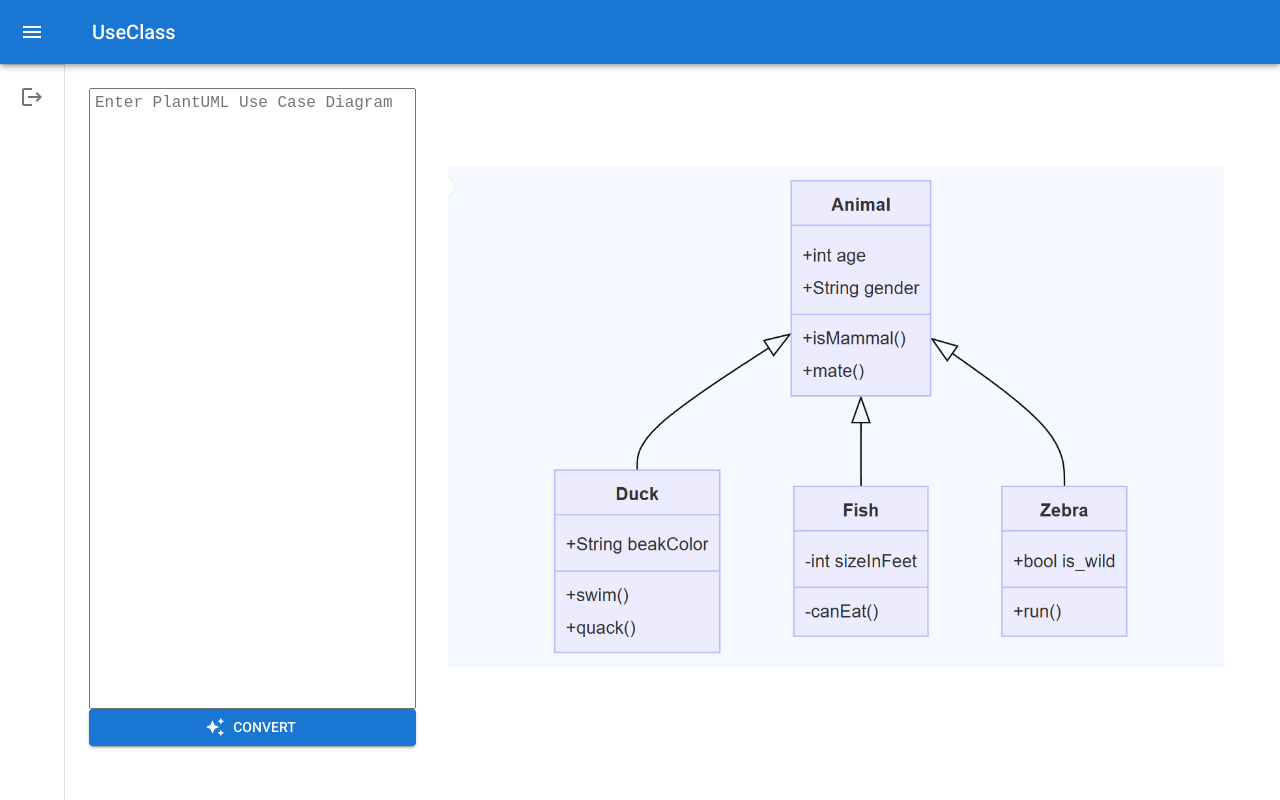
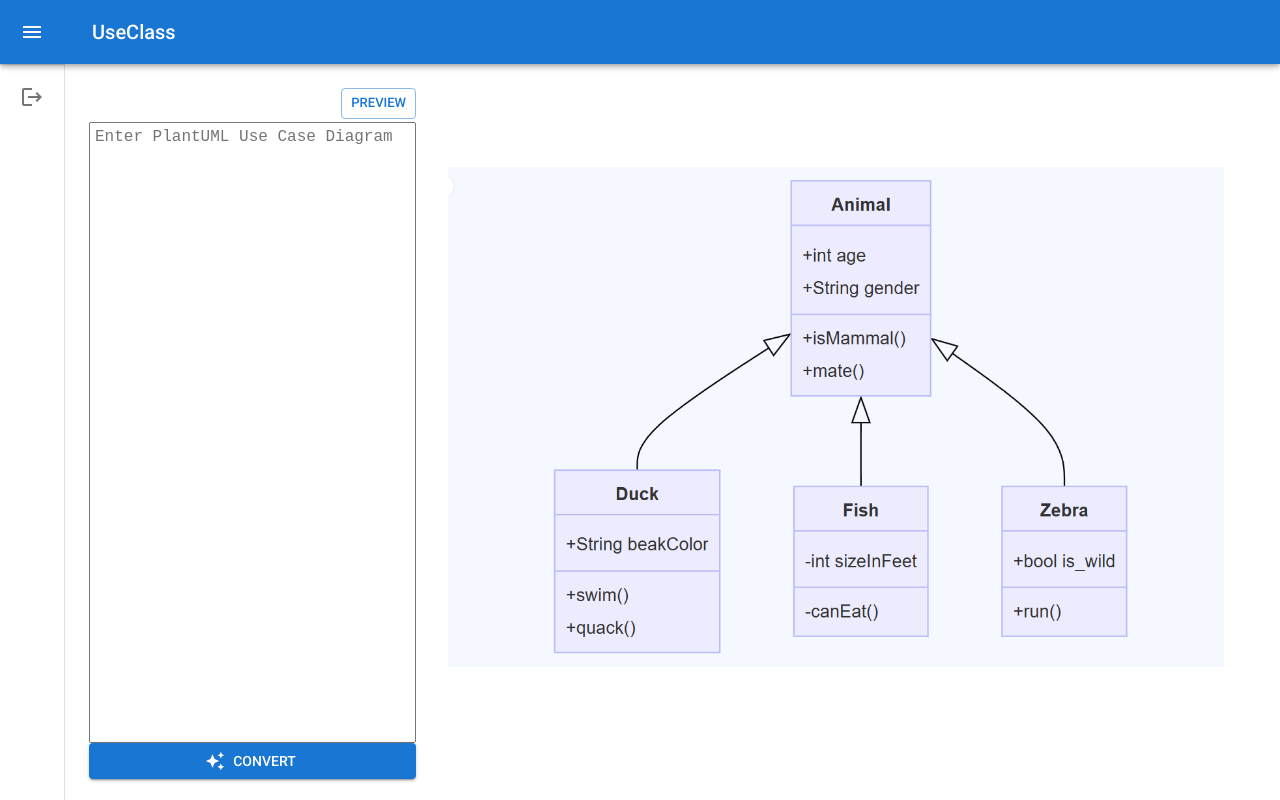
Before and after one commit to herald-noel/use-class-app, a React (Vite) app: page /home in a window 1280 px wide. Built offline with nearby package versions, Linux system fonts and the light colour scheme; no server answers; sample sign-in values are in the browser's storage.

Commit message:
Add preview button

```diff
--- a/src/pages/Home/Home.jsx
+++ b/src/pages/Home/Home.jsx
@@ -7,6 +7,7 @@ import {
   Divider,
   IconButton,
   Stack,
+  Button,
 } from '@mui/material';
 
 import MenuIcon from '@mui/icons-material/Menu';
@@ -79,6 +80,16 @@ const Home = observer(() => {
         <Stack direction={'row'}>
           <Form component={'form'}>
             {/* CONTENT --------------------------------------------- */}
+            <Box
+              width='100%'
+              display='flex'
+              justifyContent='flex-end'
+              marginBottom={'3px'}
+            >
+              <Button variant='outlined' size='small'>
+                Preview
+              </Button>
+            </Box>
             <Stack
               direction={'column'}
               sx={{
```
